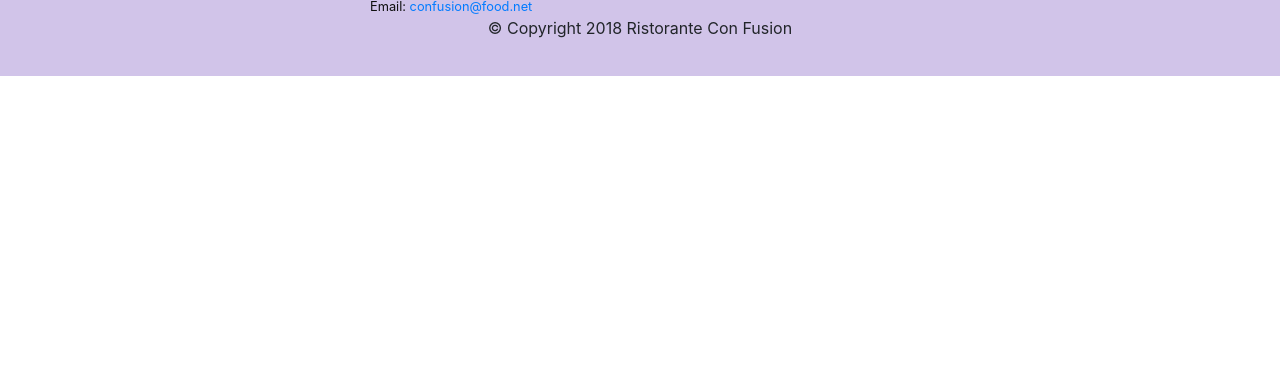
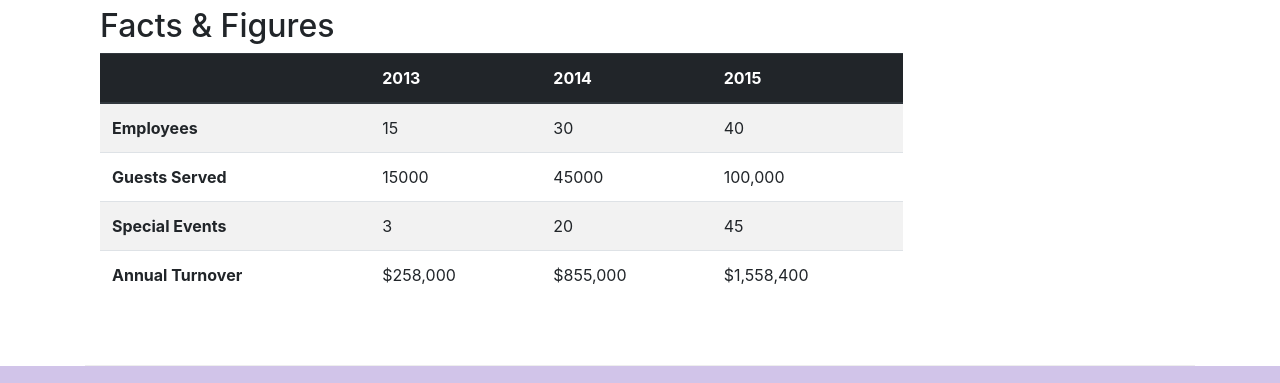
Before and after one commit to shadan-asad/conFusion, a website: page aboutus.html in a window 1280 px wide. Shown: the part 1705-2088 px from the top of the page. Before the commit the page ends 1781 px from the top, so only its background shows below. Drawn offline with nearby package versions, Linux system fonts and the light colour scheme.

Commit message:
Tables and cards

```diff
--- a/aboutus.html
+++ b/aboutus.html
@@ -66,8 +66,34 @@
                 <p>Started in 2010, Ristorante con Fusion quickly established itself as a culinary icon par excellence in Hong Kong. With its unique brand of world fusion cuisine that can be found nowhere else, it enjoys patronage from the A-list clientele in Hong Kong.  Featuring four of the best three-star Michelin chefs in the world, you never know what will arrive on your plate the next time you visit us.</p>
                 <p>The restaurant traces its humble beginnings to <em>The Frying Pan</em>, a successful chain started by our CEO, Mr. Peter Pan, that featured for the first time the world's best cuisines in a pan.</p>
             </div>
-            <div>
+            <div class="col-sm">
+                <div class="card">
+                    <h3 class="card-header bg-primary text-white">Facts at a glance</h3>
+                    <div class="card-body">
+                        <dl class="row">
+                            <dt class="col-6">Started</dt>
+                            <dd class="col-6">3 Feb. 2021</dd>
+                            <dt class="col-6">Major Stake Holder</dt>
+                            <dd class="col-6">HK Fine Foods Inc.</dd>
+                            <dt class="col-6">Last Year's Turnover</dt>
+                            <dd class="col-6">$1,250,483</dd>
+                            <dt class="col-6">Employees</dt>
+                            <dd class="col-6">40</dd>
+                        </dl>
+                    </div>
+                </div>
             </div>
+            <div class="col-12">
+                <div class="card card-body bg-light">
+                    <blockquote class="blockquote">
+                        <p class="mb-0">You better cut the pizza in four pieces because I'm not hungry enough to eat six</p>
+                        <footer class="blockquote-footer">Yogi Berra,
+                            <cite title="Source Title">The Wit and the Wisdom of Yogi Berra, P. Peppe, Diversion Books, 2014</cite>
+                        </footer>
+                    </blockquote>
+                </div>
+            </div>
+
         </div>
 
         <div class="row row-content">
@@ -82,6 +108,52 @@
                 <h3>Alberto Somayya <small>Executive Chef</small></h3>
                 <p class="d-none d-sm-block">Award winning three-star Michelin chef with wide International experience having worked closely with whos-who in the culinary world, he specializes in creating mouthwatering Indo-Italian fusion experiences. He says, <em>Put together the cuisines from the two craziest cultures, and you get a winning hit! Amma Mia!</em></p>
             </div>
+       </div>
+       <div class="row row-content">
+           <div class="col-12 col-sm-9">
+               <h2>Facts &amp; Figures</h2>
+               <div class="table-responsive">
+                   <table class="table table-striped">
+                       <thead class="thead-dark">
+                           <tr>
+                               <th>&nbsp;</th>
+                               <th>2013</th>
+                               <th>2014</th>
+                               <th>2015</th>
+                           </tr>
+                       </thead>
+                       <tbody>
+                           <tr>
+                               <th>Employees</th>
+                               <td>15</td>
+                               <td>30</td>
+                               <td>40</td>
+                            </tr>
+                            <tr>
+                                <th>Guests Served</th>
+                                <td>15000</td>
+                                <td>45000</td>
+                                <td>100,000</td>
+                            </tr>
+                            <tr>
+                                <th>Special Events</th>
+                                <td>3</td>
+                                <td>20</td>
+                                <td>45</td>
+                            </tr>
+                            <tr>
+                                <th>Annual Turnover</th>
+                                <td>$258,000</td>
+                                <td>$855,000</td>
+                                <td>$1,558,400</td>
+                            </tr>
+                       </tbody>
+                   </table>
+               </div>
+           </div>
+           <div class="col-12 col-sm-3">
+
+           </div>
        </div>
 
     </div>
```
